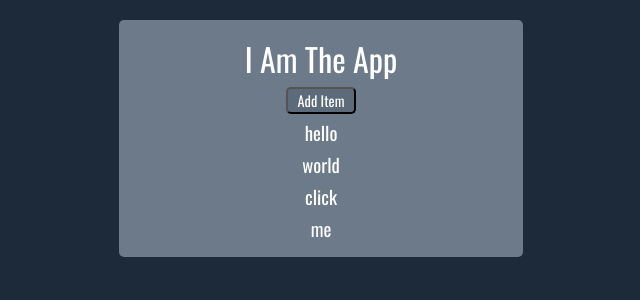
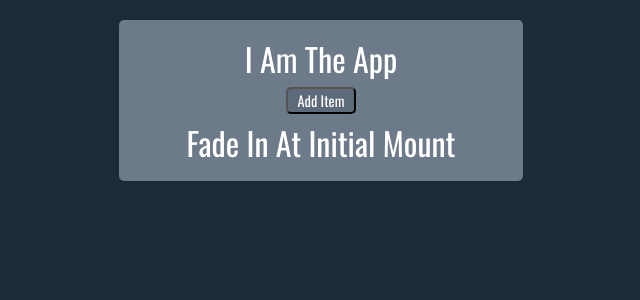
Before and after one commit to giacomo9999/Simple-React-Transition, a React (Create React App) app: page / in a window 1280 px wide. Shown: the top 300 px of the page, without its empty margins (319-959 px from the left). Built offline with nearby package versions, Linux system fonts and the light colour scheme.

Commit message:
Getting ready to simplify.

```diff
--- a/src/App.css
+++ b/src/App.css
@@ -145,7 +145,6 @@ td {
   text-align: left;
 }
 
-
 /* Button (General Use) */
 
 button {
@@ -210,3 +209,32 @@ button {
   /* background color 4 */
   background-color: #5c6a79;
 }
+
+/* React CSS Transitions */
+
+.example-enter {
+  opacity: 0.01;
+}
+
+.example-enter.example-enter-active {
+  opacity: 1;
+  transition: opacity 500ms ease-in;
+}
+
+.example-leave {
+  opacity: 1;
+}
+
+.example-leave.example-leave-active {
+  opacity: 0.01;
+  transition: opacity 300ms ease-in;
+}
+
+.example-appear {
+  opacity: 0.01;
+}
+
+.example-appear.example-appear-active {
+  opacity: 1;
+  transition: opacity 0.5s ease-in;
+}
--- a/src/App.js
+++ b/src/App.js
@@ -25,17 +25,20 @@ class TodoList extends Component {
     ));
 
     return (
-      <div className="container-outer">
-        <h1>I Am The App</h1>
-        <button onClick={this.handleAdd}>Add Item</button>
-        <CSSTransitionGroup
-          transitionName="example"
-          transitionEnterTimeout={500}
-          transitionLeaveTimeout={300}
-        >
-          {items}
-        </CSSTransitionGroup>
-      </div>
+      <CSSTransitionGroup
+        transitionName="example"
+        transitionAppear={true}
+        transitionAppearTimeout={500}
+        transitionEnterTimeout={500}
+        transitionLeaveTimeout={300}
+      >
+        {/* {items} */}
+        <div className="container-outer">
+          <h1>I Am The App</h1>
+          <button onClick={this.handleAdd}>Add Item</button>
+          <h1>Fade In At Initial Mount</h1>
+        </div>
+      </CSSTransitionGroup>
     );
   }
 }
```
Also changed, not shown: 1 other file (tests, documents, lock files or other folders).
